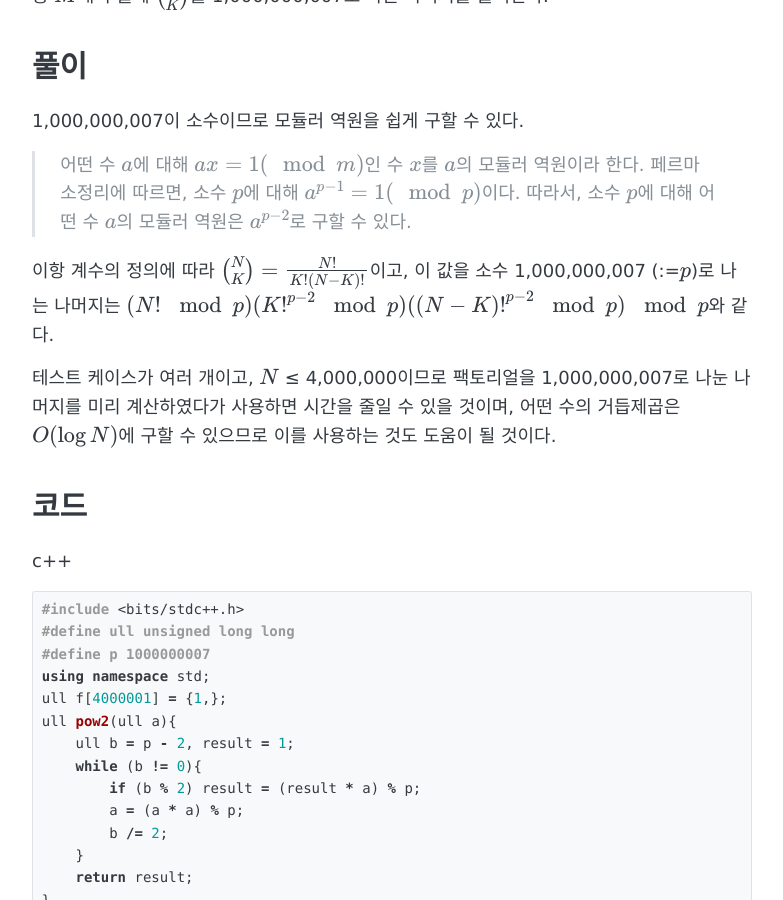
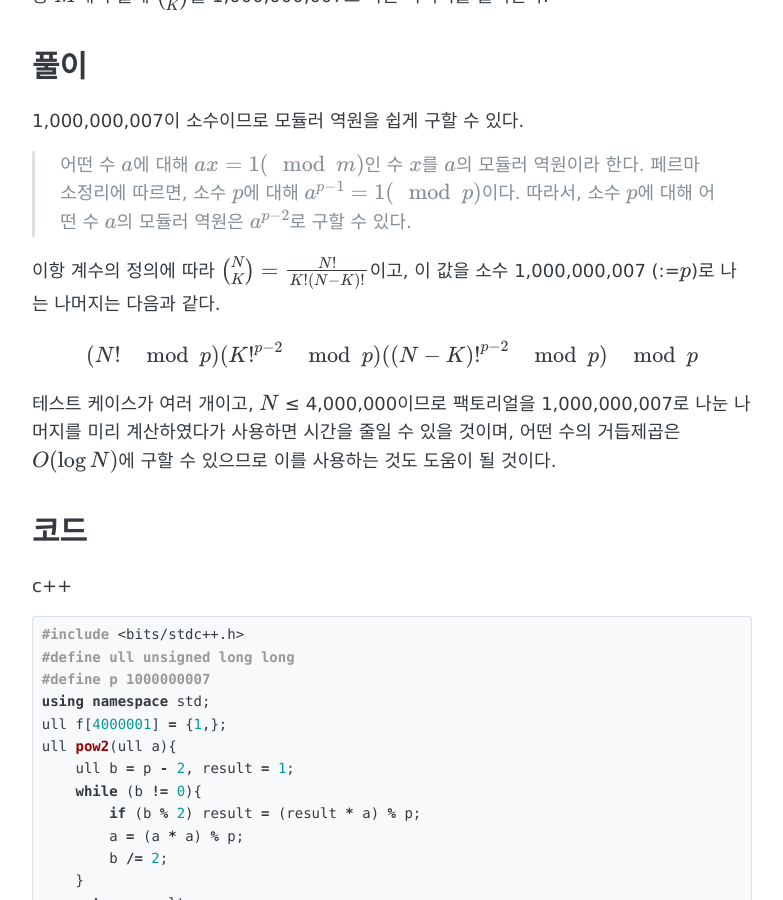
Before and after one commit to higstudev/higstudev.github.io, a Jekyll site: the page built from _posts/2024-01-05-BOJ13977.md, in a window 1280 px wide and 900 px high, scrolled down 727 px. Shown: the whole window, without its empty margins (248-1031 px from the left). Built offline with Jekyll 4.4.1, drawn with Linux system fonts in a browser that asks for light colours; formulas are drawn with MathJax 3.

Commit message:
Update 2024-01-05-BOJ13977.md

```diff
--- a/_posts/2024-01-05-BOJ13977.md
+++ b/_posts/2024-01-05-BOJ13977.md
@@ -29,7 +29,9 @@
 > 어떤 수 $a$에 대해 $ax = 1 (\mod{m})$인 수 $x$를 $a$의 모듈러 역원이라 한다.
 > 페르마 소정리에 따르면, 소수 $p$에 대해 $a^{p-1} = 1 (\mod{p})$이다. 따라서, 소수 $p$에 대해 어떤 수 $a$의 모듈러 역원은 $a^{p-2}$로 구할 수 있다.
 
-이항 계수의 정의에 따라 $\binom{N}{K} = \frac{N!}{K! (N-K)!}$이고, 이 값을 소수 1,000,000,007 (:=$p$)로 나는 나머지는 $(N!\mod{p})({K!}^{p-2}\mod{p})({(N-K)!}^{p-2}\mod{p})\mod{p}$와 같다.
+이항 계수의 정의에 따라 $\binom{N}{K} = \frac{N!}{K! (N-K)!}$이고, 이 값을 소수 1,000,000,007 (:=$p$)로 나는 나머지는 다음과 같다.
+
+$$(N!\mod{p})({K!}^{p-2}\mod{p})({(N-K)!}^{p-2}\mod{p})\mod{p}$$
 
 테스트 케이스가 여러 개이고, $N$ ≤ 4,000,000이므로 팩토리얼을 1,000,000,007로 나눈 나머지를 미리 계산하였다가 사용하면 시간을 줄일 수 있을 것이며, 어떤 수의 거듭제곱은 $O(\log N)$에 구할 수 있으므로 이를 사용하는 것도 도움이 될 것이다.
 
```
